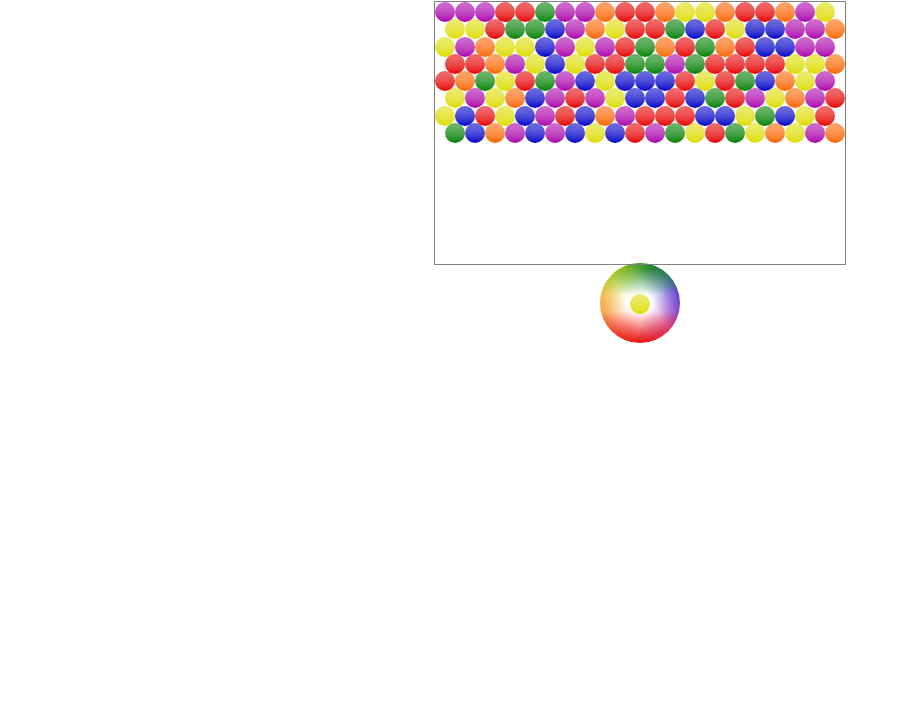
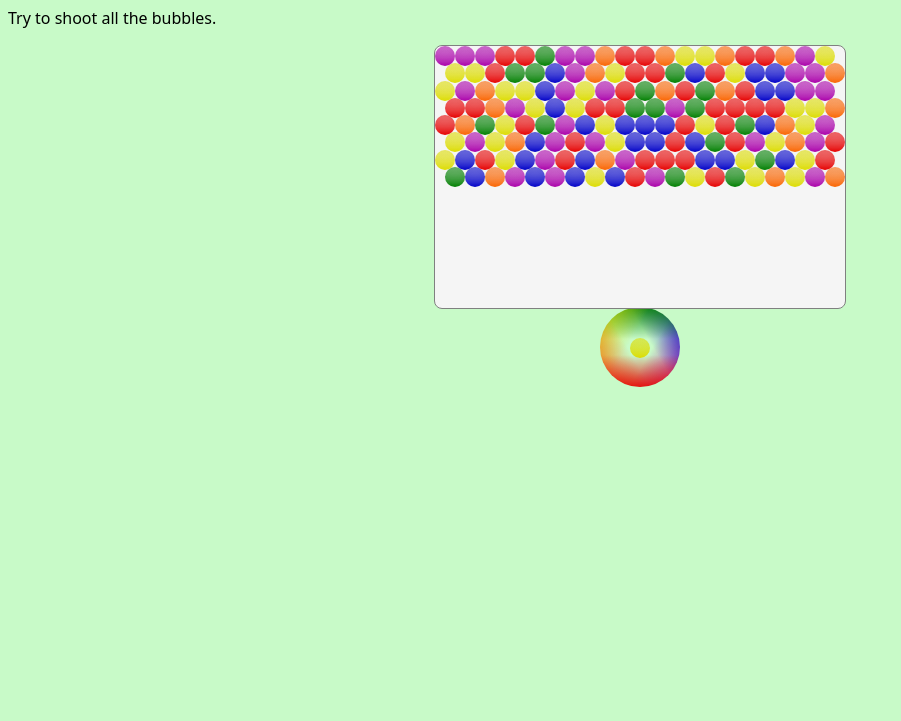
Before and after one commit to Akuli/bubble-shooter-clone, a plain HTML site: page index.html in a window 1280 px wide. Shown: the part 79-800 px from the top of the page, without its empty margins (0-901 px from the left). Drawn offline with Linux system fonts and the light colour scheme.

Commit message:
some stuffs

```diff
--- a/css/index.css
+++ b/css/index.css
@@ -1,3 +1,11 @@
+html {
+    background-color: rgb(200, 250, 200);
+}
+
+h1, p {
+    font-family: sans;
+}
+
 #game {
     display: flex;
     flex-direction: column;
@@ -7,6 +15,8 @@
 #game-bubble-area {
     position: absolute;
     border: 1px solid gray;
+    border-radius: 8px;
+    background-color: whitesmoke;
 }
 
 .bubble {
@@ -67,7 +77,7 @@
 #game-status-message {
     position: absolute;   /* make it show up above all the bubbles */
     display: block;
-    font-size: 4em;
+    font-size: 3em;
     font-weight: bold;
     background: rgba(255, 255, 255, 0.8);
     border-radius: 10px;
--- a/index.html
+++ b/index.html
@@ -12,6 +12,8 @@
 <body>
     <h1>Bubble Shooter Clone</h1>
 
+    <p>Try to shoot all the bubbles.</p>
+
     <div id="game">
         <div id="game-bubble-area"></div>
         <div id="game-shooter"></div>
```
